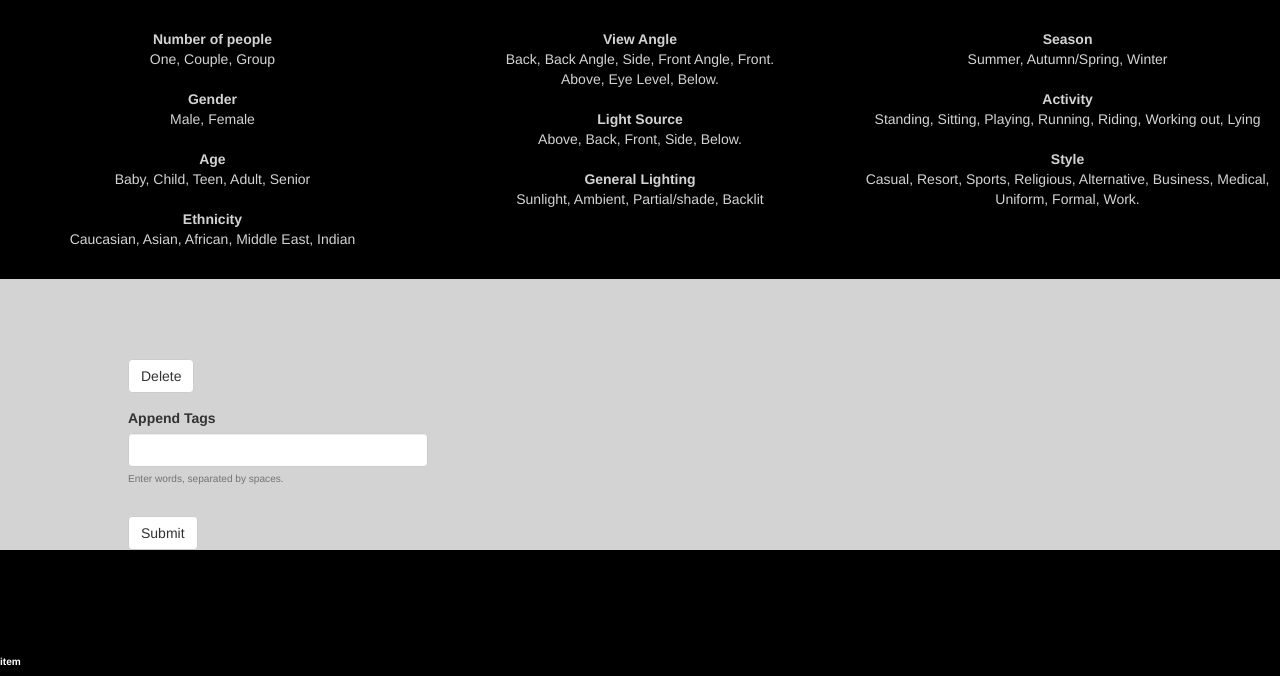
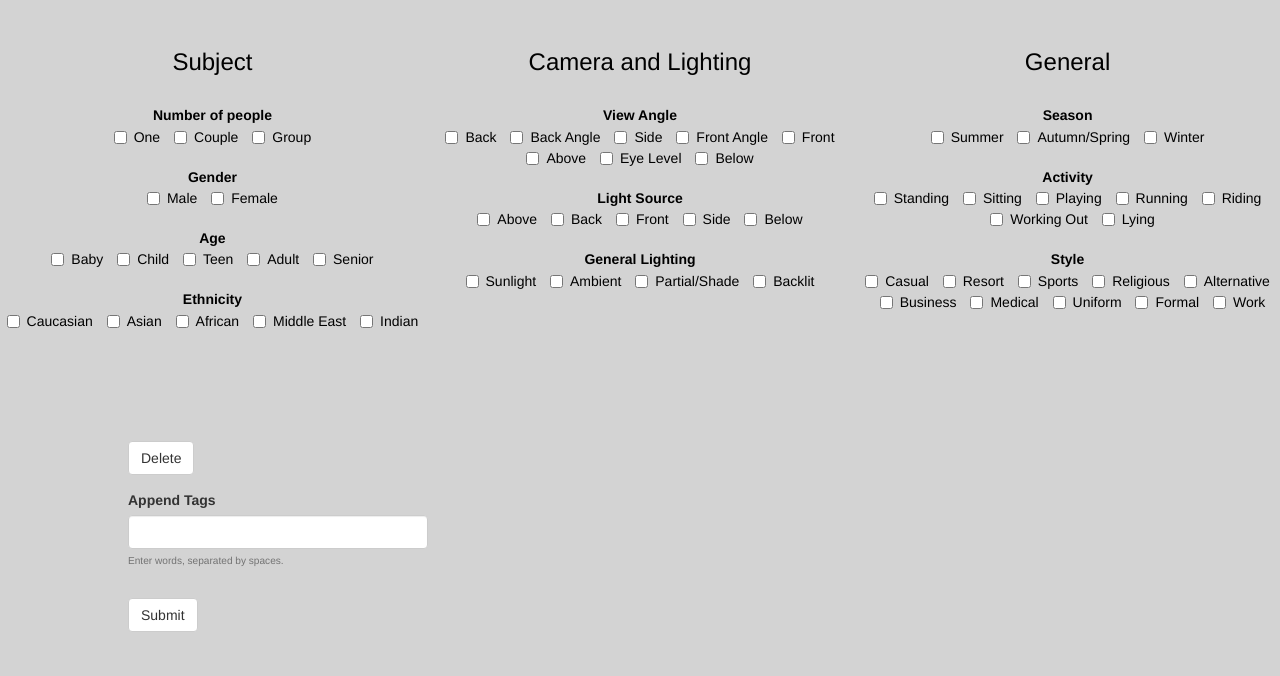
Before and after one commit to edison12a/portal_glance_api, a Flask app: template glance/templates/people.html in a window 1280 px wide. Shown: the part 453-1129 px from the top of the page. Run offline with Flask 2, Linux system fonts and the light colour scheme; the template is opened without the code that fills it, so the values that code supplies are empty; some libraries are stand-ins or nearby versions.

Commit message:
frontend people page

```diff
--- a/glance/templates/people.html
+++ b/glance/templates/people.html
@@ -46,48 +46,107 @@
         </div>
 
 
-<div style="display: inline-block;width:100%;text-align:center;padding-top:30px;padding-bottom:30px;color:lightgray;">
+<div style="display: inline-block;width:100%;text-align:center;padding-top:30px;padding-bottom:30px;color:black;background-color:lightgray;">
 
     <div style="display: inline-block;width:33.1%;vertical-align: top;">
+        <h3>Subject</h3>
+        <br>
         <b>Number of people</b><br>
-        One, Couple, Group<br>
+        <label class="checkbox-inline"><input type="checkbox" value="">One</label>
+        <label class="checkbox-inline"><input type="checkbox" value="">Couple</label>
+        <label class="checkbox-inline"><input type="checkbox" value="">Group</label>
+        <br>
         <br>
         <b>Gender</b><br>
-        Male, Female<br>
+        <label class="checkbox-inline"><input type="checkbox" value="">Male</label>
+        <label class="checkbox-inline"><input type="checkbox" value="">Female</label>
+        <br>
         <br>
         <b>Age</b><br>
-        Baby, Child, Teen, Adult, Senior<br>
+        <label class="checkbox-inline"><input type="checkbox" value="">Baby</label>
+        <label class="checkbox-inline"><input type="checkbox" value="">Child</label>
+        <label class="checkbox-inline"><input type="checkbox" value="">Teen</label>
+        <label class="checkbox-inline"><input type="checkbox" value="">Adult</label>
+        <label class="checkbox-inline"><input type="checkbox" value="">Senior</label>
+        <br>
         <br>
         <b>Ethnicity</b><br>
-        Caucasian, Asian, African, Middle East, Indian<br>
+        <label class="checkbox-inline"><input type="checkbox" value="">Caucasian</label>
+        <label class="checkbox-inline"><input type="checkbox" value="">Asian</label>
+        <label class="checkbox-inline"><input type="checkbox" value="">African</label>
+        <label class="checkbox-inline"><input type="checkbox" value="">Middle East</label>
+        <label class="checkbox-inline"><input type="checkbox" value="">Indian</label>
+        <br>
     </div>
     <div style="display: inline-block;width:33.1%;vertical-align: top;">
+        <h3>Camera and Lighting</h3>
+        <br>
         <b>View Angle</b><br>
-        Back, Back Angle, Side, Front Angle, Front.<br>
-        Above, Eye Level, Below.<br>
+        <label class="checkbox-inline"><input type="checkbox" value="">Back</label>
+        <label class="checkbox-inline"><input type="checkbox" value="">Back Angle</label>
+        <label class="checkbox-inline"><input type="checkbox" value="">Side</label>
+        <label class="checkbox-inline"><input type="checkbox" value="">Front Angle</label>
+        <label class="checkbox-inline"><input type="checkbox" value="">Front</label>
+        <br>
+        <label class="checkbox-inline"><input type="checkbox" value="">Above</label>
+        <label class="checkbox-inline"><input type="checkbox" value="">Eye Level</label>
+        <label class="checkbox-inline"><input type="checkbox" value="">Below</label>
+        <br>
         <br>
         <b>Light Source</b><br>
-        Above, Back, Front, Side, Below.<br>
+        <label class="checkbox-inline"><input type="checkbox" value="">Above</label>
+        <label class="checkbox-inline"><input type="checkbox" value="">Back</label>
+        <label class="checkbox-inline"><input type="checkbox" value="">Front</label>
+        <label class="checkbox-inline"><input type="checkbox" value="">Side</label>
+        <label class="checkbox-inline"><input type="checkbox" value="">Below</label>
+        <br>
         <br>
         <b>General Lighting</b><br>
-        Sunlight, Ambient, Partial/shade, Backlit<br>
+        <label class="checkbox-inline"><input type="checkbox" value="">Sunlight</label>
+        <label class="checkbox-inline"><input type="checkbox" value="">Ambient</label>
+        <label class="checkbox-inline"><input type="checkbox" value="">Partial/Shade</label>
+        <label class="checkbox-inline"><input type="checkbox" value="">Backlit</label>
+        <br>
     </div>
     <div style="display: inline-block;width:33.1%;vertical-align: top;">
+        <h3>General</h3>
+        <br>
         <b>Season</b><br>
-        Summer, Autumn/Spring, Winter<br>
+        <label class="checkbox-inline"><input type="checkbox" value="">Summer</label>
+        <label class="checkbox-inline"><input type="checkbox" value="">Autumn/Spring</label>
+        <label class="checkbox-inline"><input type="checkbox" value="">Winter</label>
+        <br>
         <br>
         <b>Activity</b><br>
-        Standing, Sitting, Playing, Running, Riding, Working out, Lying<br>
+        <label class="checkbox-inline"><input type="checkbox" value="">Standing</label>
+        <label class="checkbox-inline"><input type="checkbox" value="">Sitting</label>
+        <label class="checkbox-inline"><input type="checkbox" value="">Playing</label>
+        <label class="checkbox-inline"><input type="checkbox" value="">Running</label>
+        <label class="checkbox-inline"><input type="checkbox" value="">Riding</label>
+        <label class="checkbox-inline"><input type="checkbox" value="">Working Out</label>
+        <label class="checkbox-inline"><input type="checkbox" value="">Lying</label>
+        <br>
         <br>
         <b>Style</b><br>
-        Casual, Resort, Sports, Religious, Alternative, Business, Medical, Uniform, Formal, Work.<br>
+        <label class="checkbox-inline"><input type="checkbox" value="">Casual</label>
+        <label class="checkbox-inline"><input type="checkbox" value="">Resort</label>
+        <label class="checkbox-inline"><input type="checkbox" value="">Sports</label>
+        <label class="checkbox-inline"><input type="checkbox" value="">Religious</label>
+        <label class="checkbox-inline"><input type="checkbox" value="">Alternative</label>
+        <label class="checkbox-inline"><input type="checkbox" value="">Business</label>
+        <label class="checkbox-inline"><input type="checkbox" value="">Medical</label>
+        <label class="checkbox-inline"><input type="checkbox" value="">Uniform</label>
+        <label class="checkbox-inline"><input type="checkbox" value="">Formal</label>
+        <label class="checkbox-inline"><input type="checkbox" value="">Work</label>
+
+        <br>
     </div>
 
 </div>
 
 
 
-                <div style="padding-left:10%;padding-right:10%;background-color:lightgray;">
+                <div style="padding-left:10%;padding-right:10%;background-color:lightgray;padding-bottom:30px;">
 
 
 
```
